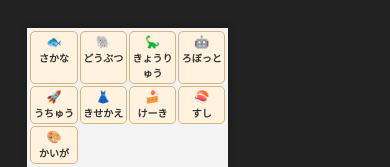
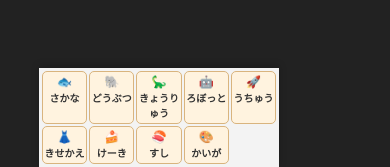
Before and after one commit to sono-togoshi/web-robot, a plain HTML site: page index.html in a window 390 px wide. Shown: the part 677-844 px from the top of the page. Drawn offline with nearby package versions, Linux system fonts and the light colour scheme; no server answers.

Commit message:
Update index.html

```diff
--- a/index.html
+++ b/index.html
@@ -10,15 +10,15 @@
 
 <style>
 
-/* 8つの施設への共通ショートカット */
+/* 9つの施設への共通ショートカット */
 #siteNav {
     position: fixed;
-    left: 7%;
+    left: 10%;
     bottom: 0;
-    width: 50%;
+    width: 60%;
     z-index: 1000;
     display: grid;
-    grid-template-columns: repeat(8, 1fr);
+    grid-template-columns: repeat(9, 1fr);
     gap: 2px;
     padding: 3px;
     background: rgba(255, 255, 255, 0.95);
@@ -44,9 +44,10 @@
 
 @media (max-width: 600px) {
     #siteNav {
-        grid-template-columns: repeat(4, 1fr);
+        grid-template-columns: repeat(5, 1fr);
     }
 }
+
 
 body{
     margin:0;
```
